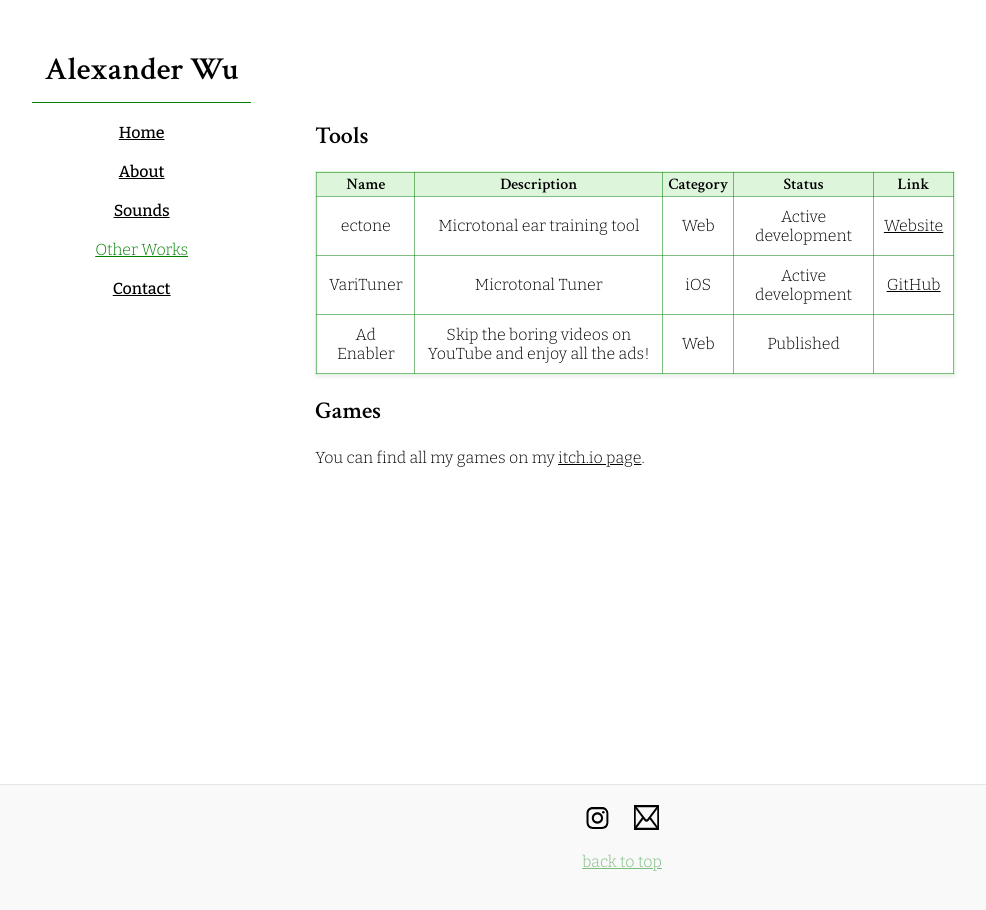
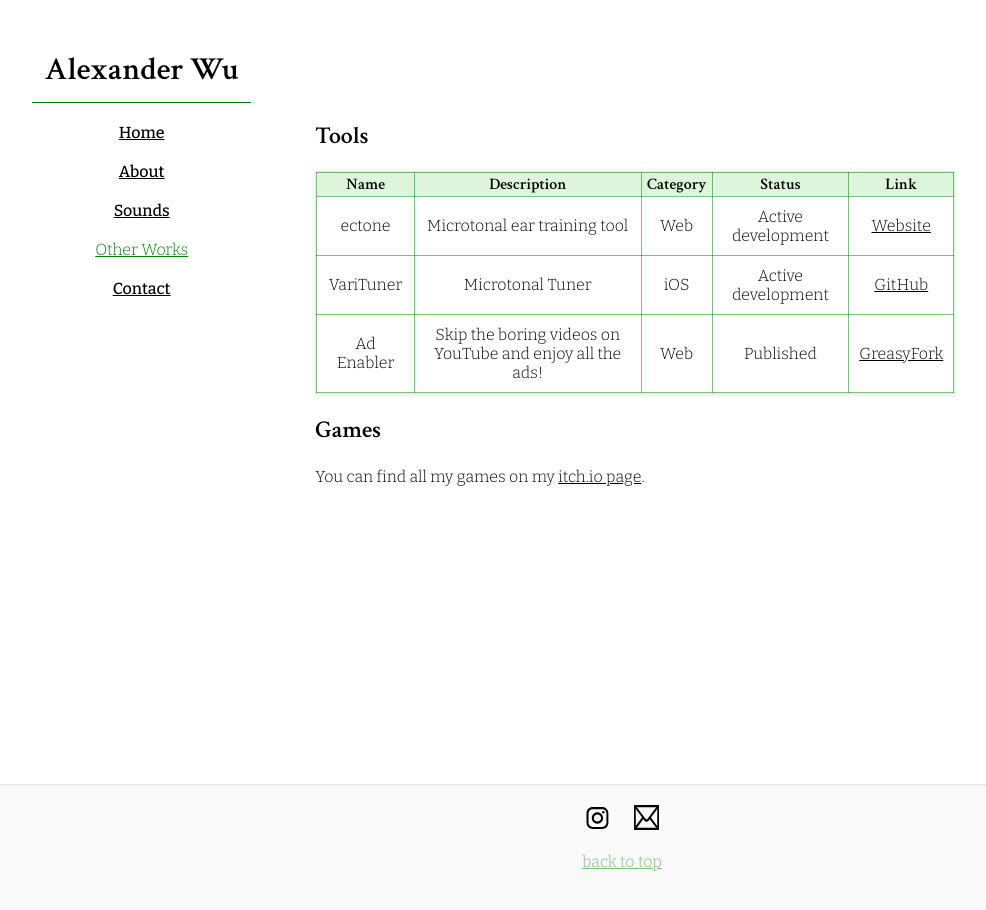
Before and after one commit to aleksuuu/aleksuuu.github.io, a Jekyll site: the page built from other-works.md, in a window 1280 px wide. Shown: the whole page, without its empty margins (18-1004 px from the left). Built offline with Jekyll 4.4.1, drawn with Linux system fonts in a browser that asks for light colours.

Commit message:
Update other-works.md

```diff
--- a/other-works.md
+++ b/other-works.md
@@ -8,7 +8,7 @@ title: Other Works
 |:----------:|:--------------------------------------------------------:|:--------:|:------------------:|:-----------------------------------------------:|
 | ectone     | Microtonal ear training tool                             | Web      | Active development | [Website](https://aleksuuu.github.io/ectone/)   |
 | VariTuner  | Microtonal Tuner                                         | iOS      | Active development | [GitHub](https://github.com/aleksuuu/VariTuner) |
-| Ad Enabler | Skip the boring videos on YouTube and enjoy all the ads! | Web      | Published          |                                                 |
+| Ad Enabler | Skip the boring videos on YouTube and enjoy all the ads! | Web      | Published 		| [GreasyFork](https://greasyfork.org/en/scripts/483907-ad-enabler) |
 
 ## Games
 
```
